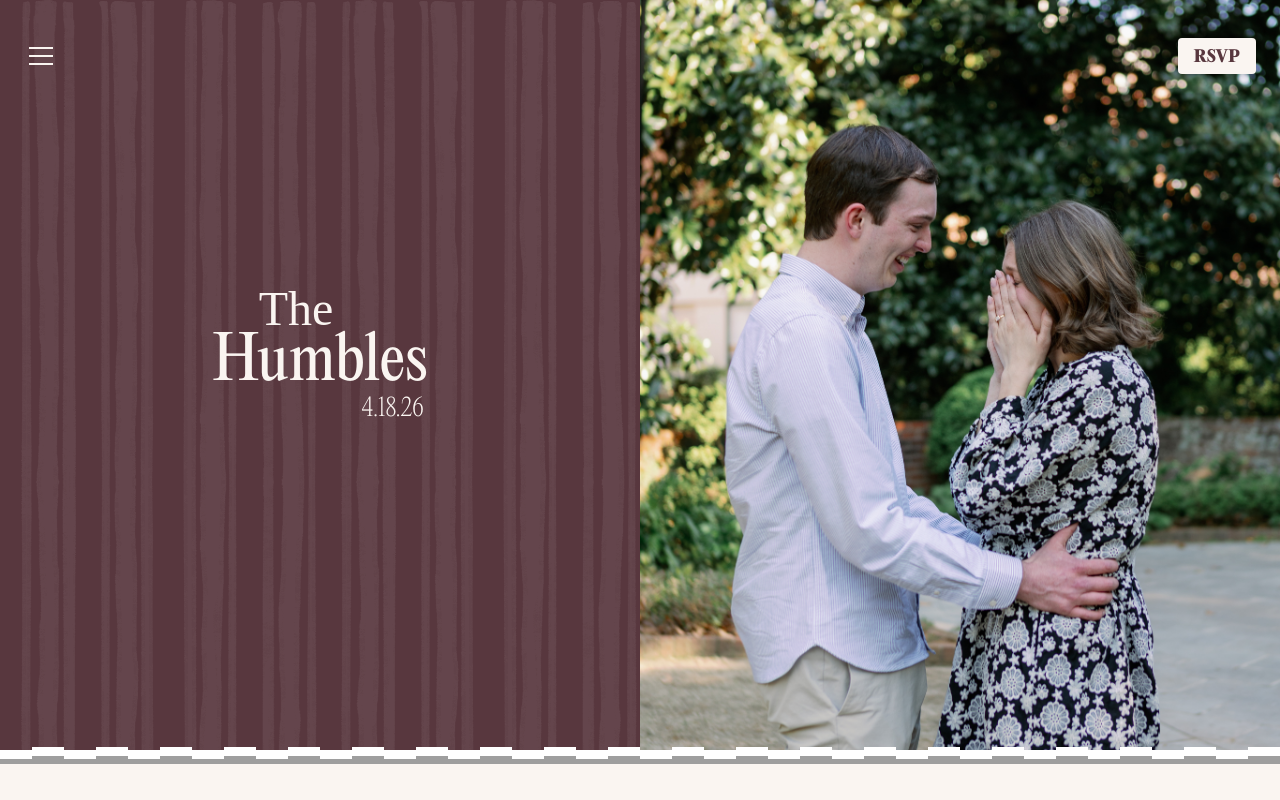
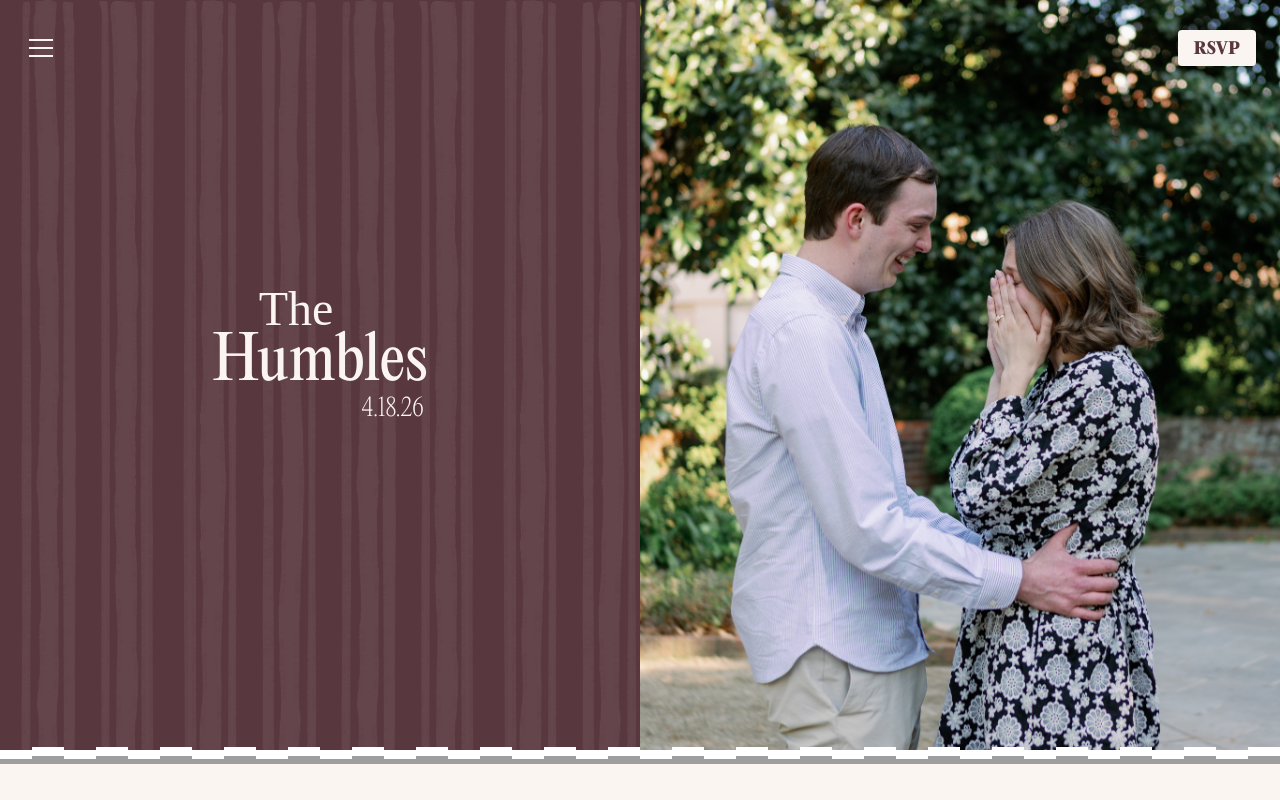
Before and after one commit to andrewhumble/wedding-site, a Next.js app: page / in a window 1280 px wide. Shown: the top 800 px of the page. Built offline with nearby package versions, Linux system fonts and the light colour scheme; grey boxes are pictures that could not be loaded; a web font is replaced by a local one.

Commit message:
Trim navbar

```diff
--- a/src/components/Navbar.tsx
+++ b/src/components/Navbar.tsx
@@ -34,7 +34,7 @@ export default function Navbar() {
 
   return (
     <>
-      <nav className={`fixed w-full z-50 flex justify-between items-center py-6 px-6 transition-colors duration-400 ${isScrolled && !menuOpen ? 'bg-[#FAF5F1]' : 'bg-transparent'}`}>
+      <nav className={`fixed w-full z-50 flex justify-between items-center py-4 px-6 transition-colors duration-400 ${isScrolled && !menuOpen ? 'bg-[#FAF5F1]' : 'bg-transparent'}`}>
         {/* Menu Button */}
         <Burger
           opened={menuOpen}
```
